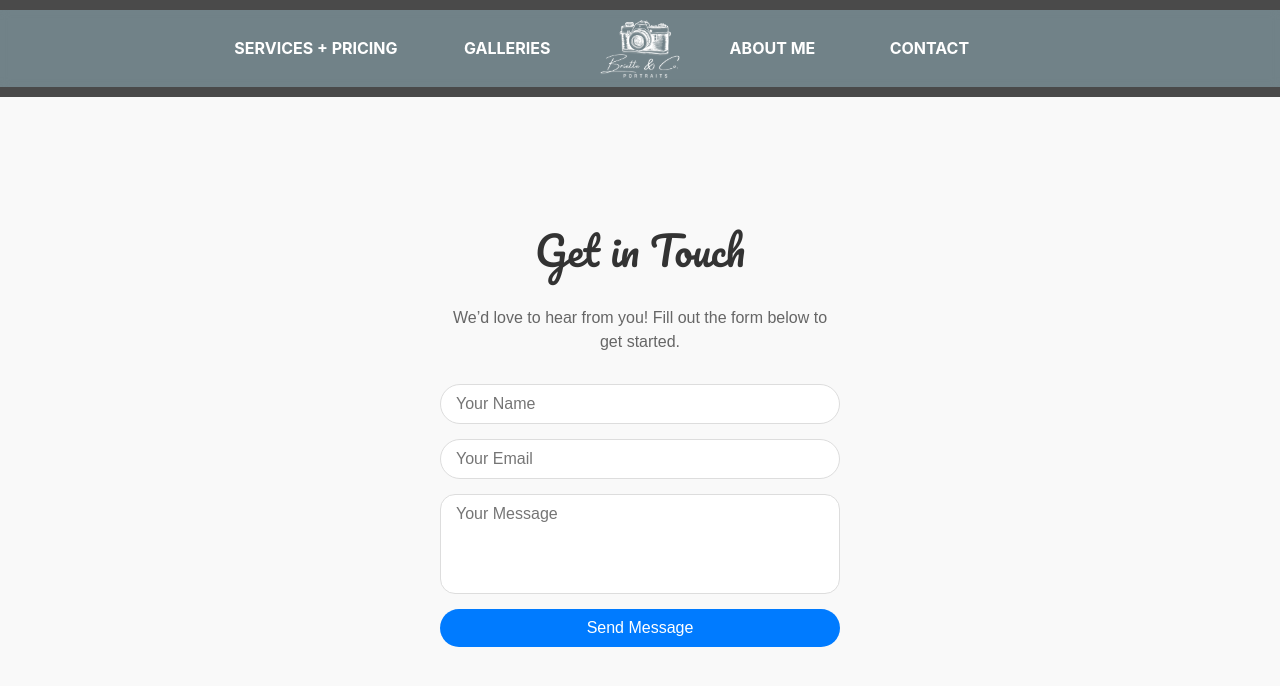
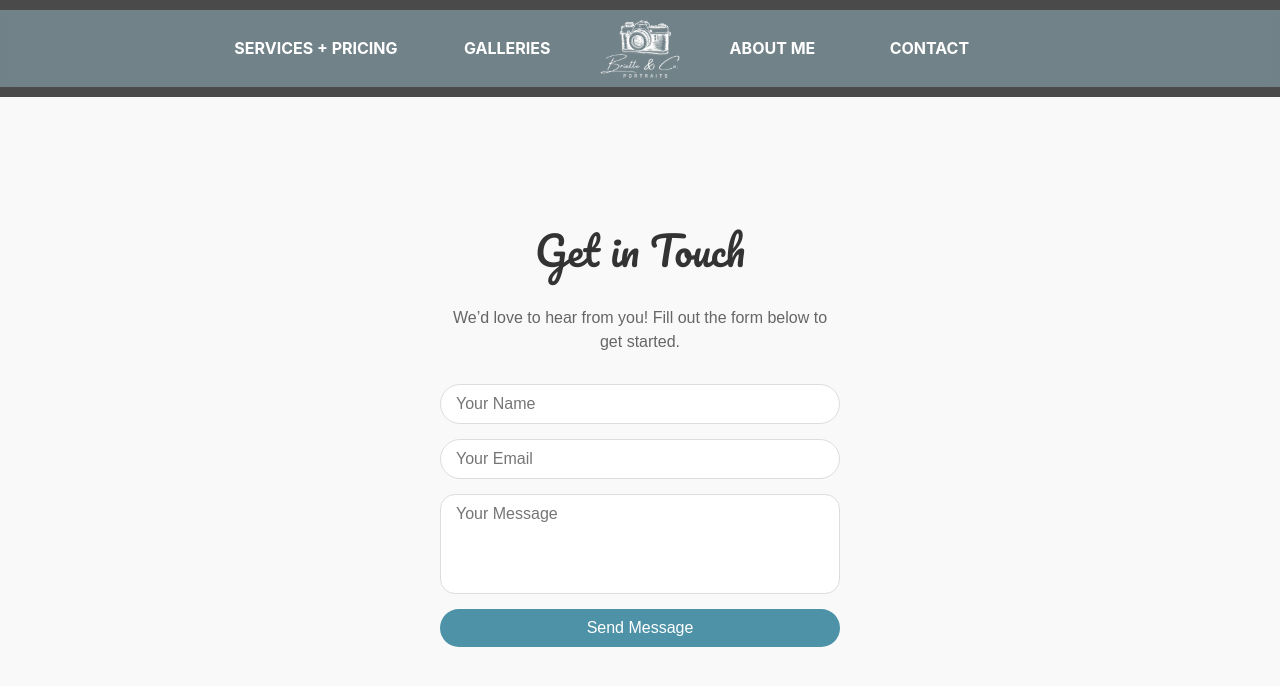
Before and after one commit to BreadBooks/BrietteCo, a React (Vite) app: page /contact in a window 1280 px wide. Shown: the top 686 px of the page. Built offline with nearby package versions, Linux system fonts and the light colour scheme; a web font is replaced by a local one.

Commit message:
Contact Me Button Fix

```diff
--- a/src/pages/ContactPage.css
+++ b/src/pages/ContactPage.css
@@ -62,7 +62,7 @@
     font-family: 'Arial', sans-serif;
     font-size: 1rem;
     padding: 10px 20px;
-    background-color: #007bff;
+    background-color: rgb(78, 146, 168);
     color: #fff;
     border: none;
     border-radius: 25px;
@@ -71,7 +71,7 @@
 }
 
 .contact-button:hover {
-    background-color: #0056b3;
+    background-color: rgb(131, 195, 216);
 }
 
 /* Mobile Responsiveness */
```
